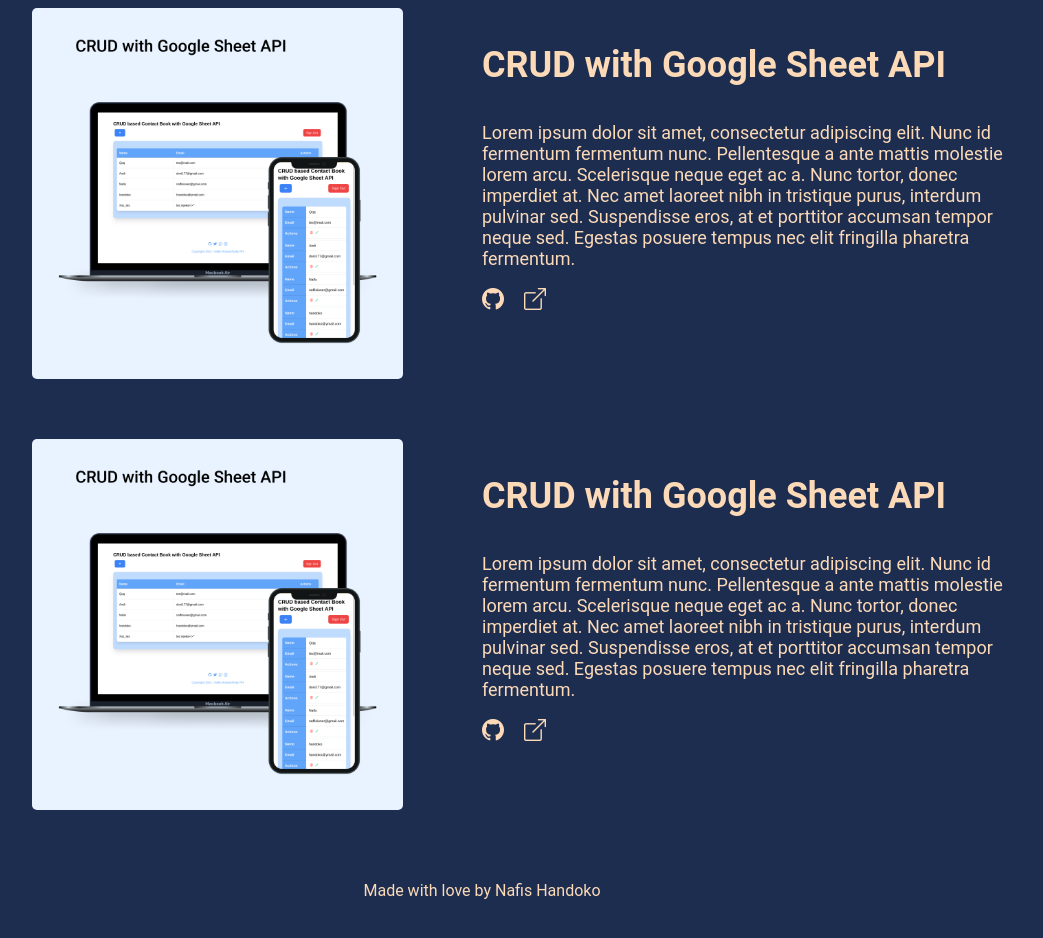
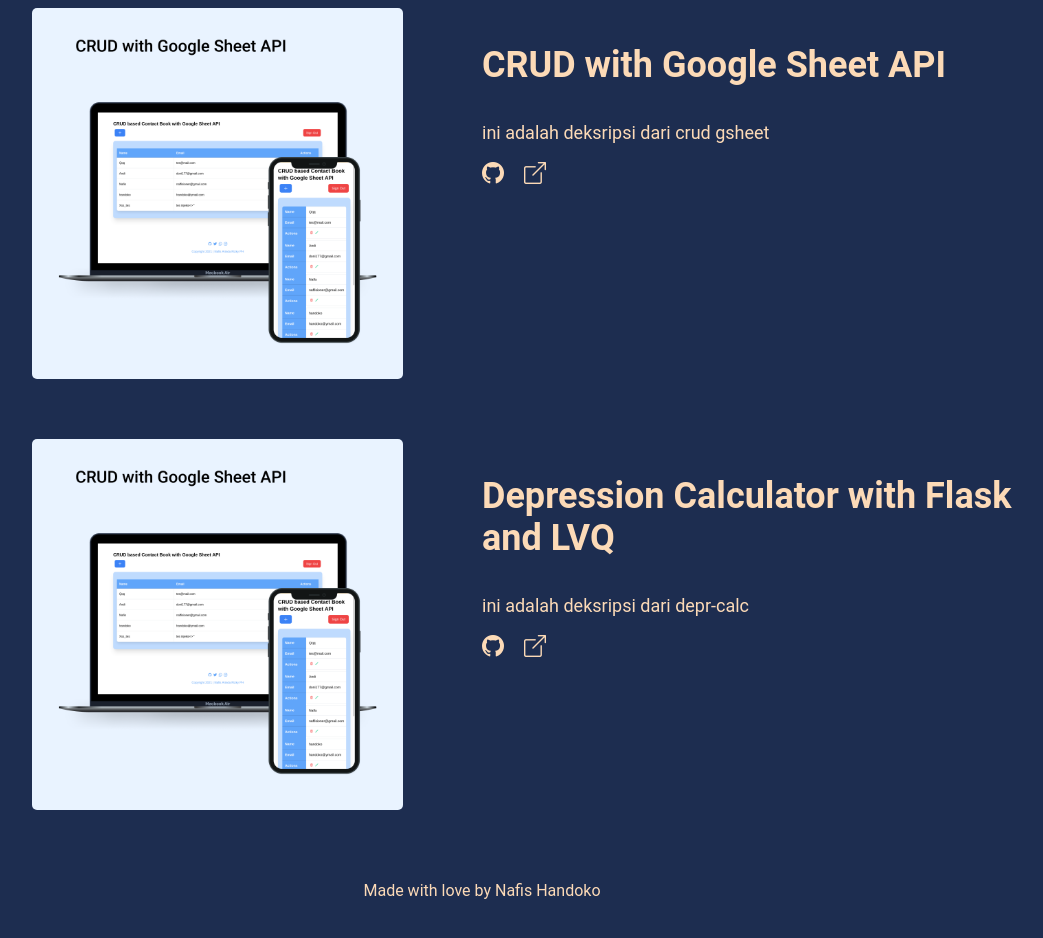
Before and after one commit to NafisHandoko/portfolio, a Next.js app: page / in a window 1280 px wide. Shown: the part 1340-2278 px from the top of the page, without its empty margins (158-1201 px from the left). Built offline with nearby package versions, Linux system fonts and the light colour scheme.

Commit message:
mapping data from portfolio.json done

```diff
--- a/pages/index.js
+++ b/pages/index.js
@@ -2,10 +2,9 @@
 import Image from 'next/image'
 import styles from '../styles/Home.module.css'
 import Layout from '../components/layout'
-import Data from '../data/portfolio.json'
+import Portfolio from '../data/portfolio.json'
 
 export default function Home() {
-  console.log(typeof Data);
   return (
     <Layout>
       <Head>
@@ -63,36 +62,23 @@
       <section className={styles.portfolios}>
         <h2 style={{textAlign: 'center'}}>My Portfolio</h2>
         <div className={styles.portList}>
+        {Portfolio.map(data => (
           <div className={styles.portItem}>
             <div className={styles.portImgDiv}>
-              <img className={styles.portImg} src="/img/gsheet.png" />
+              <img className={styles.portImg} src={data.img} />
             </div>
             <div className={styles.portDesc}>
-              <h3>CRUD with Google Sheet API</h3>
+              <h3>{data.title}</h3>
               <p>
-                Lorem ipsum dolor sit amet, consectetur adipiscing elit. Nunc id fermentum fermentum nunc. Pellentesque a ante mattis molestie lorem arcu. Scelerisque neque eget ac a. Nunc tortor, donec imperdiet at. Nec amet laoreet nibh in tristique purus, interdum pulvinar sed. Suspendisse eros, at et porttitor accumsan tempor neque sed. Egestas posuere tempus nec elit fringilla pharetra fermentum.
+                {data.desc}
               </p>
               <div className={styles.portDemo}>
-                <a className={styles.demoIcon} href="https://github.com/nafishandoko"><i className="bi bi-github"></i></a>
-                <a className={styles.demoIcon} href="#"><i className="bi bi-box-arrow-up-right"></i></a>
+                <a className={styles.demoIcon} href={data.repo}><i className="bi bi-github"></i></a>
+                <a className={styles.demoIcon} href={data.demo}><i className="bi bi-box-arrow-up-right"></i></a>
               </div>
             </div>
           </div>
-          <div className={styles.portItem}>
-            <div className={styles.portImgDiv}>
-              <img className={styles.portImg} src="/img/gsheet.png" />
-            </div>
-            <div className={styles.portDesc}>
-              <h3>CRUD with Google Sheet API</h3>
-              <p>
-                Lorem ipsum dolor sit amet, consectetur adipiscing elit. Nunc id fermentum fermentum nunc. Pellentesque a ante mattis molestie lorem arcu. Scelerisque neque eget ac a. Nunc tortor, donec imperdiet at. Nec amet laoreet nibh in tristique purus, interdum pulvinar sed. Suspendisse eros, at et porttitor accumsan tempor neque sed. Egestas posuere tempus nec elit fringilla pharetra fermentum.
-              </p>
-              <div className={styles.portDemo}>
-                <a className={styles.demoIcon} href="https://github.com/nafishandoko"><i className="bi bi-github"></i></a>
-                <a className={styles.demoIcon} href="#"><i className="bi bi-box-arrow-up-right"></i></a>
-              </div>
-            </div>
-          </div>
+        ))}
         </div>
       </section>
 
```
